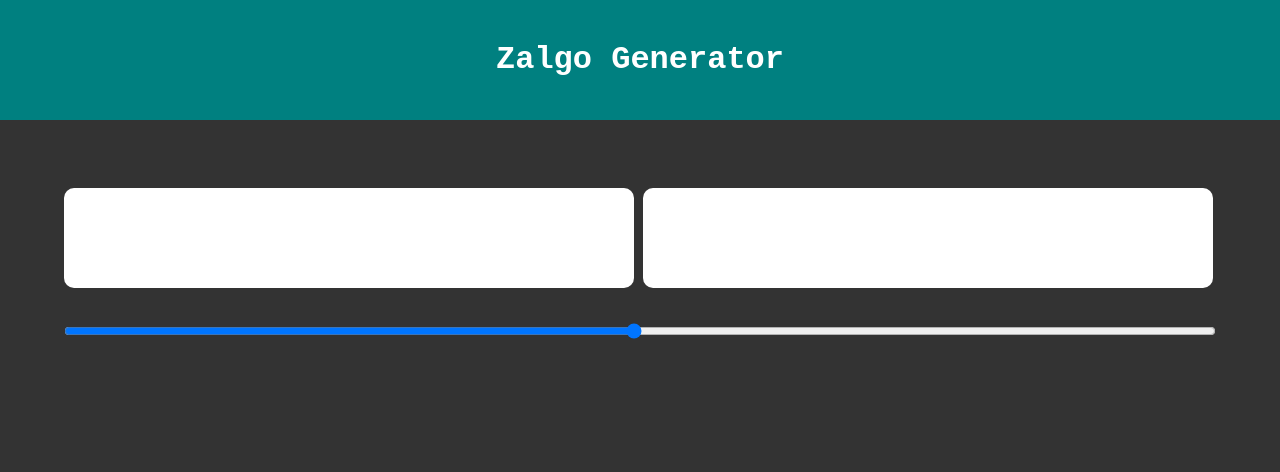
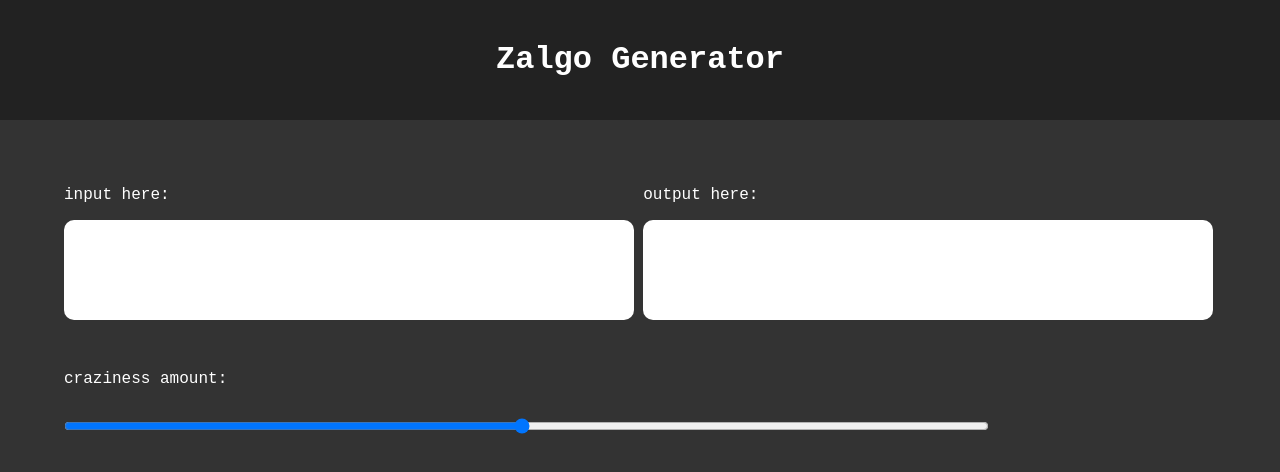
Before and after one commit to Atli-A/Zalgo-Generator, a plain HTML site: page index.html in a window 1280 px wide. Drawn offline with Linux system fonts and the light colour scheme.

Commit message:
css changes

```diff
--- a/index.html
+++ b/index.html
@@ -13,16 +13,17 @@
     </div>
     <div id="center">
       <div class="display">
-        <!-- <p class="inline">input here</p> -->
-        <br>
+        <p class="text">input here:</p>
         <textarea  id="inputArea" ></textarea>
       </div>
       <div class="display">
-        <!-- <p class="inline">output here</p> -->
-        <br>
+        <p class="text">output here:</p>
         <textarea id="outputArea" readonly> </textarea>
       </div>
     </div>
+
+
+    <p class="inline" id="craziness">craziness amount:</p>
     <input type="range" min="1" max="100" value="50" class="slider" id="slide" >
 
 
--- a/script.js
+++ b/script.js
@@ -5,7 +5,7 @@ let inputBox = document.getElementById("inputArea")
 let outputBox = document.getElementById("outputArea")
 
 slider.addEventListener("input", function () {
-    getZalgo(document.getElementById("inputArea").value)
+    outputArea.innerHTML = getZalgo(document.getElementById("inputArea").value)
 })
 
 inputBox.addEventListener("input", function () {
--- a/styles.css
+++ b/styles.css
@@ -2,14 +2,25 @@ body {
     padding: none;
     font-family: 'Courier New', Courier, monospace;
     outline: none;
+    color: white;
     background-color: #333333;
     margin: 0px;
 }
 
+
+#header {
+    margin-bottom: 50px;
+    text-align: center;
+    padding: 20px;
+    color: white;
+    background-color: #222;
+
+}
 #center {
     margin-top: 10%;
     margin-right: 5%;
     margin-left: 5%;
+    margin-bottom: 30px;
     width: auto;
     display: inline;
 
@@ -43,23 +54,23 @@ textarea {
     width: calc(50% - 5.5%);
     display: inline-block;
     color: white;
+    margin-bottom: 50px;
 }
 
-#inputArea {}
+.inline {
+    margin: auto;
+    display: inline;
+}
+
+#craziness {
+    margin-left: 5%;
+}
+
 
 #slide {
-    width: 90%;
+    display: inline;
+    width: calc(72.3%);
     margin-left: 5%;
     margin-top: 30px;
+    margin-right: 5%;
 }
-
-#outputArea {}
-
-#header {
-    margin-bottom: 50px;
-    text-align: center;
-    padding: 20px;
-    color: white;
-    background-color: teal;
-
-}
```
